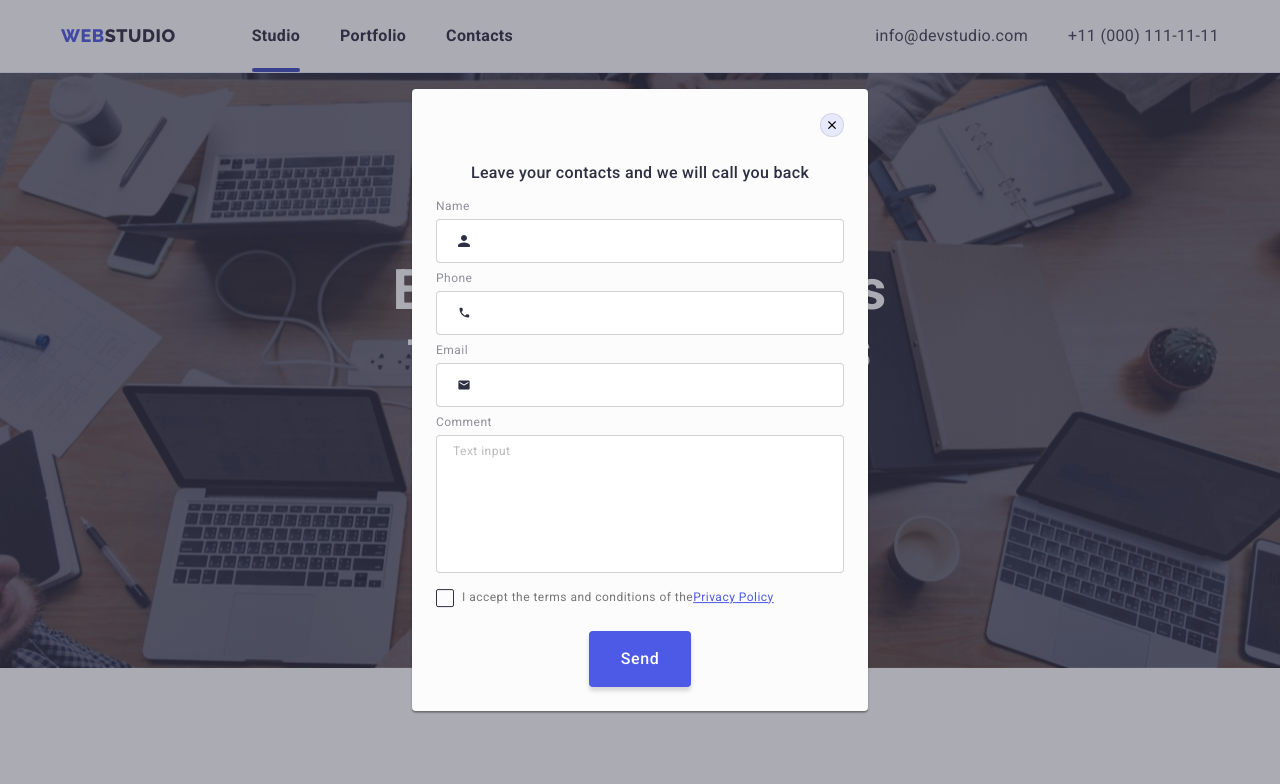
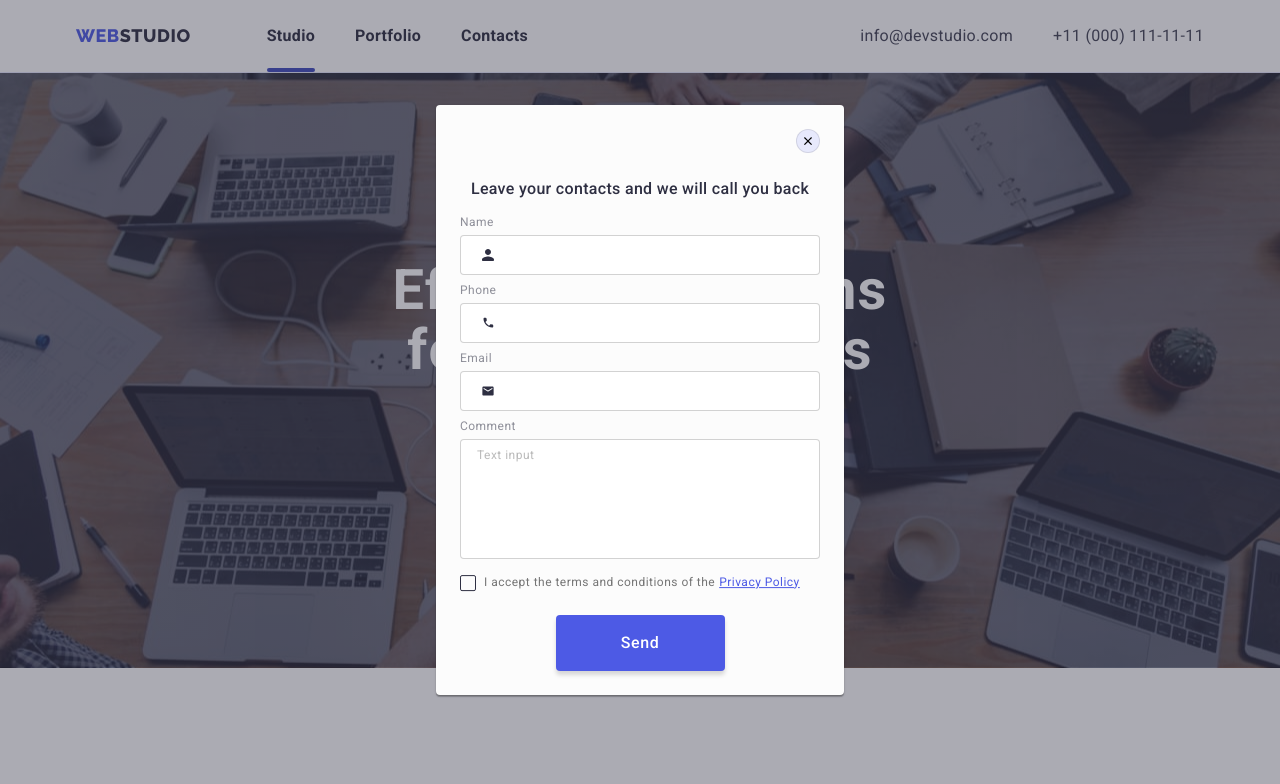
Before and after one commit to hruden/goit-markup-hw-06, a plain HTML site: page index.html in a window 1280 px wide. Both pictures are taken after a click on the button "Order Service". Shown: the top 784 px of the page. Drawn offline with nearby package versions, Linux system fonts and the light colour scheme.

Commit message:
corrected

```diff
--- a/css/styles.css
+++ b/css/styles.css
@@ -564,9 +564,8 @@ img {
 
     top: 50%;
     left: 50%;
+    background-color: #FCFCFC;
     width: 408px;
-    min-height: 500px;
-    background-color: #FCFCFC;
 
     box-shadow: 0px 1px 1px rgba(0, 0, 0, 0.14), 0px 1px 3px rgba(0, 0, 0, 0.12), 0px 2px 1px rgba(0, 0, 0, 0.2);
     border-radius: 4px;
@@ -713,6 +712,7 @@ img {
     fill: #F4F4FD;
 }
 .modal-checkbox-privacy a {
+    margin-left: 4px;
     color: var(--primary-button-color);
 }
 .modal-send {
@@ -721,13 +721,16 @@ img {
     align-items: center;
 }
 .modal-send-btn {
-    padding: 16px 32px;
+    display: flex;
+    width: 169px;
+    padding: 16px;
 
     font-family: inherit;
     font-weight: 500;
     font-size: 16px;
     line-height: 1.5;
     text-align: center;
+    justify-content: center;
     letter-spacing: 0.04em;
     color: #FFFFFF;
     cursor: pointer;
@@ -743,5 +746,4 @@ img {
 .modal-send-btn:hover,
 .modal-send-btn:focus {
     background-color: #404BBF;
-
 }
--- a/index.html
+++ b/index.html
@@ -4,7 +4,7 @@
         <meta charset="UTF-8">
         <meta http-equiv="X-UA-Compatible" content="IE=edge">
         <meta name="viewport" content="width=device-width, initial-scale=1.0">
-        <link rel="stylesheet" href="https://cdnjs.cloudflare.com/ajax/libs/normalize/8.0.1/normalize.min.css">
+        <link rel="stylesheet" href="node_modules/modern-normalize/modern-normalize.css">
         <link rel="preconnect" href="https://fonts.googleapis.com">
         <link rel="preconnect" href="https://fonts.gstatic.com" crossorigin>
         <link href="https://fonts.googleapis.com/css2?family=Raleway:wght@800&family=Roboto:wght@400;500;700;900&display=swap" rel="stylesheet">
```
Also changed, not shown: portfolio.html (+1 -1 lines).
